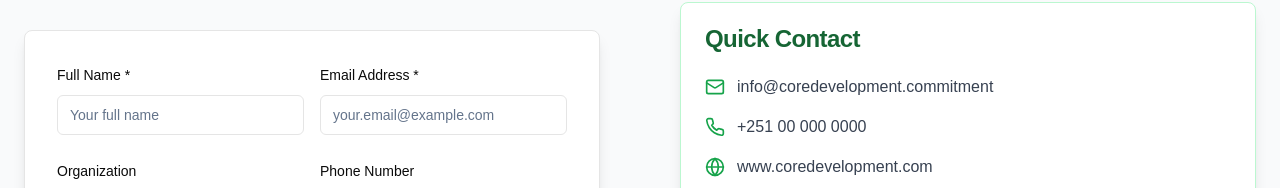
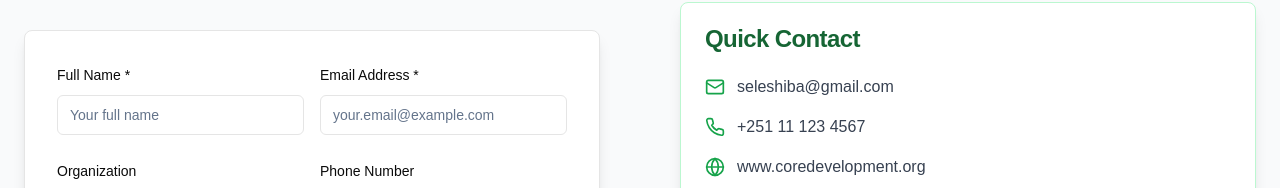
Before and after one commit to JohannesSBA/core-development-website, a Next.js app: page /contact in a window 1280 px wide. Shown: the part 764-952 px from the top of the page. Built offline with nearby package versions, Linux system fonts and the light colour scheme.

Commit message:
Update contact information in page.tsx

```diff
--- a/app/contact/page.tsx
+++ b/app/contact/page.tsx
@@ -205,15 +205,15 @@ export default function ContactPage() {
                 <CardContent className="space-y-4">
                   <div className="flex items-center space-x-3">
                     <Mail className="h-5 w-5 text-green-600" />
-                    <span className="text-gray-700">info@coredevelopment.commitment</span>
+                    <span className="text-gray-700">seleshiba@gmail.com</span>
                   </div>
                   <div className="flex items-center space-x-3">
                     <Phone className="h-5 w-5 text-green-600" />
-                    <span className="text-gray-700">+251 00 000 0000</span>
+                    <span className="text-gray-700">+251 11 123 4567</span>
                   </div>
                   <div className="flex items-center space-x-3">
                     <Globe className="h-5 w-5 text-green-600" />
-                    <span className="text-gray-700">www.coredevelopment.com</span>
+                    <span className="text-gray-700">www.coredevelopment.org</span>
                   </div>
                 </CardContent>
               </Card>
```
